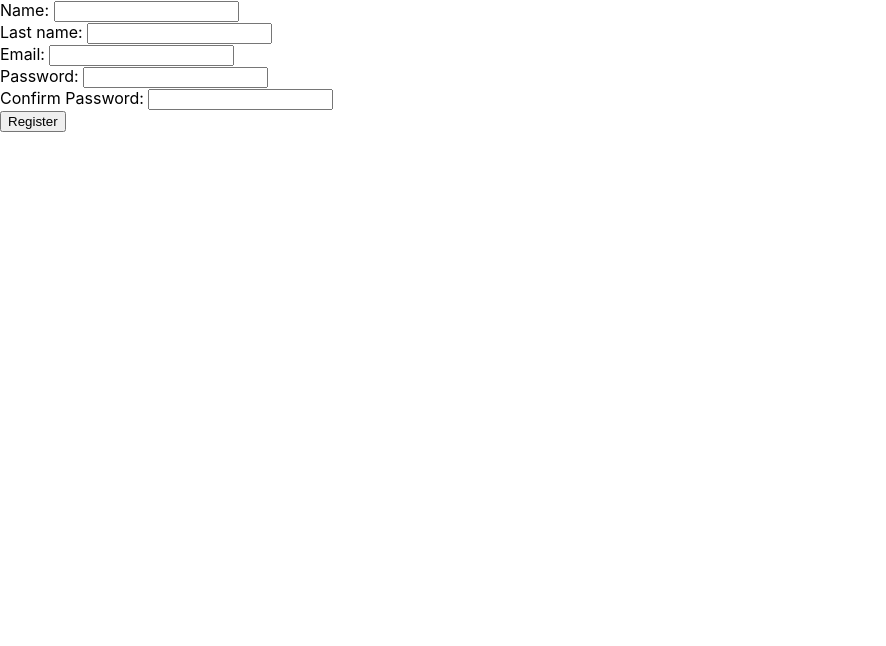
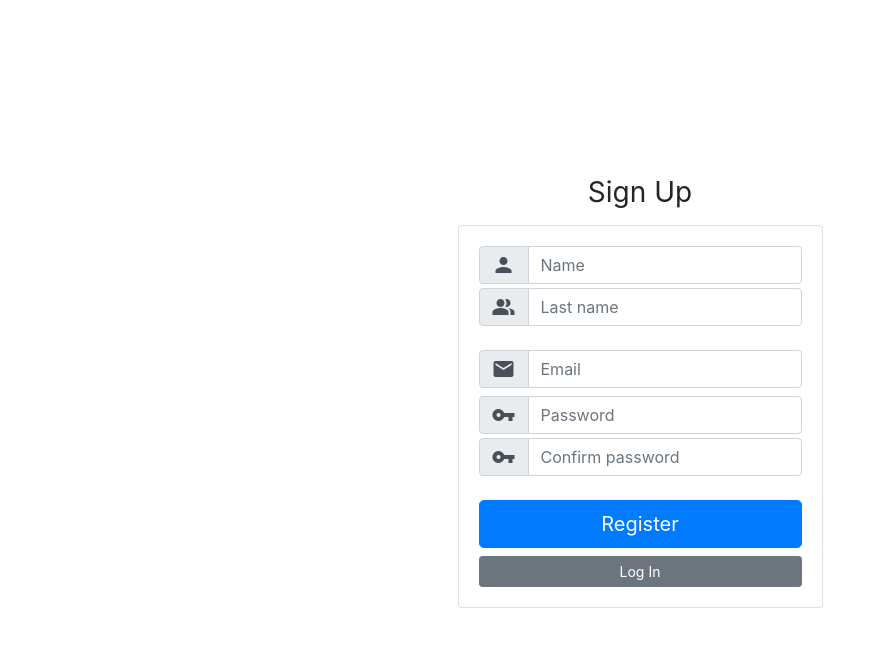
Before and after one commit to EstradaDiego99/note-share, a React (Create React App) app in the folder client/: page /signup in a window 1280 px wide. Shown: the top 646 px of the page, without its empty margins (0-886 px from the left). Built offline with nearby package versions, Linux system fonts and the light colour scheme.

Commit message:
Implement bootstrap

```diff
--- a/client/package.json
+++ b/client/package.json
@@ -6,6 +6,7 @@
     "@testing-library/jest-dom": "^4.2.4",
     "@testing-library/react": "^9.3.2",
     "@testing-library/user-event": "^7.1.2",
+    "bootstrap": "^4.5.3",
     "react": "^16.13.1",
     "react-dom": "^16.13.1",
     "react-router-dom": "^5.2.0",
--- a/client/public/index.html
+++ b/client/public/index.html
@@ -25,6 +25,10 @@
       Learn how to configure a non-root public URL by running `npm run build`.
     -->
     <title>React App</title>
+    <link
+      href="https://fonts.googleapis.com/icon?family=Material+Icons"
+      rel="stylesheet"
+    />
   </head>
   <body>
     <noscript>You need to enable JavaScript to run this app.</noscript>
--- a/client/src/components/login.component.js
+++ b/client/src/components/login.component.js
@@ -50,15 +50,22 @@ export default function LogIn() {
   };
 
   return (
-    <div>
-      <main id="inicio-sesion-component">
-        <form onSubmit={login} autoComplete="off" className="card">
+    <div className="d-flex min-vh-100 align-items-center">
+      <main id="login-component" className="container text-center">
+        <div className="row justify-content-center align-items-center flex-column">
+          <h1 class="h3 mb-3 font-weight-normal">Please sign in</h1>
+          <form onSubmit={login} autoComplete="off" className="card form-group">
             <div className="card-body">
-            <div className="form-group">
-              <label>Email: </label>
+              <div className="input-group mb-3">
+                <div class="input-group-prepend">
+                  <div class="input-group-text">
+                    <span class="material-icons">email</span>
+                  </div>
+                </div>
                 <input
                   autoComplete="nope"
                   className="form-control"
+                  placeholder="Email address"
                   value={email}
                   onChange={(e) => {
                     setEmail(e.target.value);
@@ -68,12 +75,17 @@ export default function LogIn() {
                 <small className="text-danger">{emailError}</small>
               </div>
 
-            <div className="form-group">
-              <label>Password: </label>
+              <div className="input-group mb-3">
+                <div class="input-group-prepend">
+                  <div class="input-group-text">
+                    <span class="material-icons">vpn_key</span>
+                  </div>
+                </div>
                 <input
                   type="password"
                   autoComplete="nope"
                   className="form-control"
+                  placeholder="Password"
                   value={password}
                   onChange={(e) => {
                     setPassword(e.target.value);
@@ -88,13 +100,14 @@ export default function LogIn() {
               <input
                 type="submit"
                 value="Log In"
-              className="btn btn-primary mt-4"
+                className="btn btn-lg btn-primary btn-block mt-4"
               />
-            <a href="/signup" className="btn">
+              <a href="/signup" className="btn btn-sm btn-secondary btn-block">
                 Sign Up
               </a>
             </div>
           </form>
+        </div>
       </main>
     </div>
   );
--- a/client/src/components/new-note.component.js
+++ b/client/src/components/new-note.component.js
@@ -108,8 +108,14 @@ export default function NewNote(props) {
   }, []);
 
   return (
-    <div>
-      <main>
+    <div className="d-flex min-vh-100 align-items-center">
+      <main id="new-note-component" className="container">
+        <button
+          onClick={() => (window.location = "/")}
+          className="btn btn-lg btn-secondary mb-4"
+        >
+          Back
+        </button>
         <form onSubmit={onSubmit} autoComplete="off">
           <div className="card">
             <div className="card-body">
@@ -185,11 +191,13 @@ export default function NewNote(props) {
 
               <div className="flex-grow-1"></div>
 
-              <input
-                type="submit"
-                value="Register"
-                className="btn btn-primary mt-4"
-              />
+              <div className="container w-100 text-right">
+                <input
+                  type="submit"
+                  value="Upload Note"
+                  className="btn btn-primary btn-lg mt-4"
+                />
+              </div>
             </div>
           </div>
         </form>
--- /dev/null
+++ b/client/src/components/note-summary.component.js
@@ -0,0 +1,37 @@
+import React from "react";
+
+export default function NoteSummary(props) {
+  return (
+    <div className="col-md-4 mb-4">
+      <div className="card box-shadow">
+        <div className="card-img-top text-center bg-secondary">
+          <a target="blank" href={props.note.file}>
+            <span className="material-icons p-5 h1 text-light">
+              insert_drive_file
+            </span>
+          </a>
+        </div>
+        <div className="card-body">
+          <p className="mb-3" style={{ lineHeight: 1 }}>
+            <strong>{props.note.title}</strong>
+          </p>
+          <p className="mb-2 pl-2" style={{ lineHeight: 1 }}>
+            {props.note.course}
+          </p>
+          <small
+            className="mb-2 d-block pl-2 text-secondary"
+            style={{ lineHeight: 1 }}
+          >
+            {props.note.professor}
+          </small>
+          <small
+            className="mb-2 d-block pl-2 text-secondary"
+            style={{ lineHeight: 1 }}
+          >
+            {props.note.school}
+          </small>
+        </div>
+      </div>
+    </div>
+  );
+}
--- a/client/src/components/signup.component.js
+++ b/client/src/components/signup.component.js
@@ -94,17 +94,27 @@ export default function SignUp(props) {
   };
 
   return (
-    <div>
-      <main>
-        <form onSubmit={onSubmit} autoComplete="off">
-          <div className="card">
+    <div className="d-flex min-vh-100 align-items-center">
+      <main id="signup-component" className="container text-center">
+        <div className="row justify-content-center align-items-center flex-column">
+          <h1 class="h3 mb-3 font-weight-normal">Sign Up</h1>
+          <form
+            onSubmit={onSubmit}
+            autoComplete="off"
+            className="card form-group"
+          >
             <div className="card-body">
-              <div className="form-group">
-                <label>Name: </label>
+              <div className="input-group mb-1">
+                <div class="input-group-prepend">
+                  <div class="input-group-text">
+                    <span class="material-icons">person</span>
+                  </div>
+                </div>
                 <input
                   type="text"
                   autoComplete="nope"
                   className="form-control"
+                  placeholder="Name"
                   value={name}
                   onChange={(e) => {
                     setName(e.target.value);
@@ -113,12 +123,17 @@ export default function SignUp(props) {
                 />
               </div>
 
-              <div className="form-group">
-                <label>Last name: </label>
+              <div className="input-group mb-4">
+                <div class="input-group-prepend">
+                  <div class="input-group-text">
+                    <span class="material-icons">people_alt</span>
+                  </div>
+                </div>
                 <input
                   type="text"
                   autoComplete="nope"
                   className="form-control"
+                  placeholder="Last name"
                   value={lastName}
                   onChange={(e) => {
                     setLastName(e.target.value);
@@ -128,12 +143,17 @@ export default function SignUp(props) {
               </div>
               <small className="text-danger">{nameError}</small>
 
-              <div className="form-group">
-                <label>Email: </label>
+              <div className="input-group mb-2">
+                <div class="input-group-prepend">
+                  <div class="input-group-text">
+                    <span class="material-icons">email</span>
+                  </div>
+                </div>
                 <input
                   type="text"
                   autoComplete="nope"
                   className="form-control"
+                  placeholder="Email"
                   value={email}
                   onChange={(e) => {
                     setEmail(e.target.value);
@@ -143,12 +163,17 @@ export default function SignUp(props) {
               </div>
               <small className="text-danger">{emailError}</small>
 
-              <div className="form-group">
-                <label>Password: </label>
+              <div className="input-group mb-1">
+                <div class="input-group-prepend">
+                  <div class="input-group-text">
+                    <span class="material-icons">vpn_key</span>
+                  </div>
+                </div>
                 <input
                   type="password"
                   autoComplete="nope"
                   className="form-control"
+                  placeholder="Password"
                   value={password}
                   onChange={(e) => {
                     setPassword(e.target.value);
@@ -157,12 +182,17 @@ export default function SignUp(props) {
                 />
               </div>
 
-              <div className="form-group">
-                <label>Confirm Password: </label>
+              <div className="input-group mb-3">
+                <div class="input-group-prepend">
+                  <div class="input-group-text">
+                    <span class="material-icons">vpn_key</span>
+                  </div>
+                </div>
                 <input
                   type="password"
                   autoComplete="nope"
                   className="form-control"
+                  placeholder="Confirm password"
                   value={passwordConfirm}
                   onChange={(e) => {
                     setPasswordConfirm(e.target.value);
@@ -177,11 +207,14 @@ export default function SignUp(props) {
               <input
                 type="submit"
                 value="Register"
-                className="btn btn-primary mt-4"
+                className="btn btn-lg btn-primary btn-block mt-4"
               />
+              <a href="/login" className="btn btn-sm btn-secondary btn-block">
+                Log In
+              </a>
             </div>
-          </div>
-        </form>
+          </form>
+        </div>
       </main>
     </div>
   );
--- a/client/src/index.js
+++ b/client/src/index.js
@@ -1,6 +1,7 @@
 import React from "react";
 import ReactDOM from "react-dom";
 import "./index.css";
+import "bootstrap/dist/css/bootstrap.css";
 import App from "./App";
 
 ReactDOM.render(<App />, document.getElementById("root"));
```
Also changed, not shown: client/src/components/home.component.js (+24 -22 lines), 1 other file (tests, documents, lock files or other folders). Lines whose indentation alone changed are shown as unchanged.
